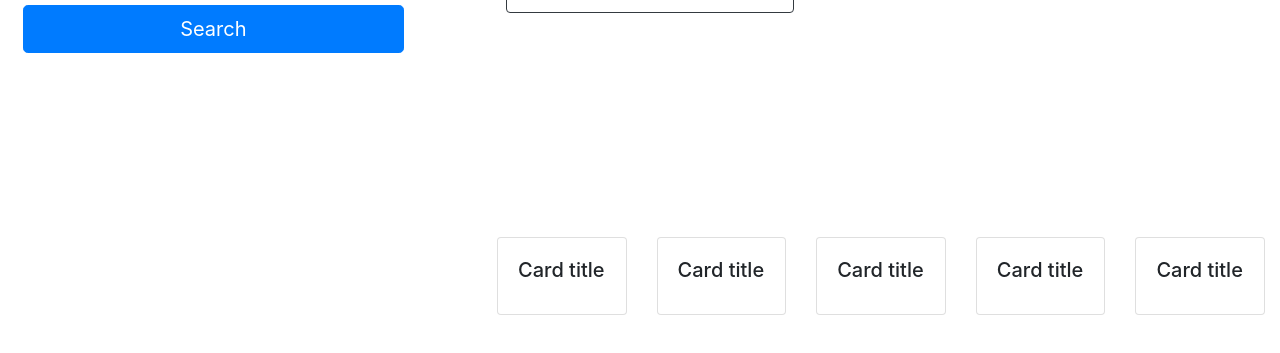
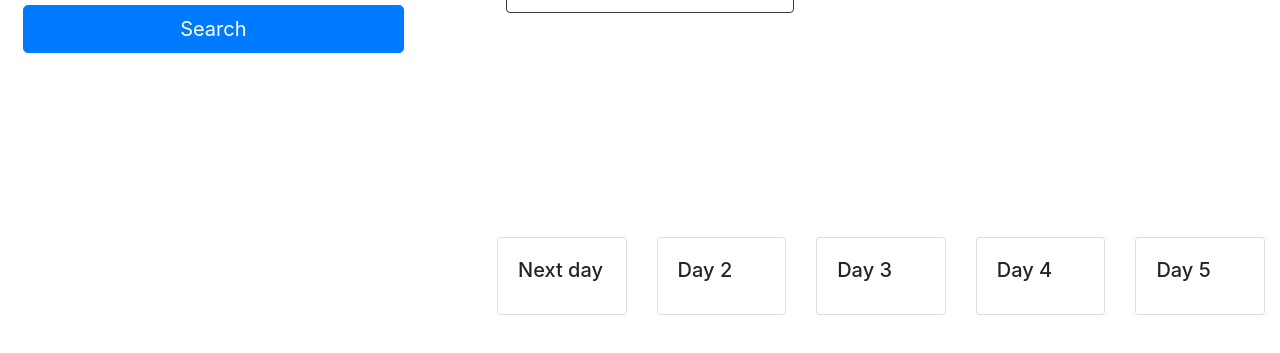
Before and after one commit to CRParrott/Weather-Dashboard, a plain HTML site: page index.html in a window 1280 px wide. Shown: the part 323-676 px from the top of the page. Drawn offline with nearby package versions, Linux system fonts and the light colour scheme.

Commit message:
Adding titles to cards

```diff
--- a/index.html
+++ b/index.html
@@ -40,35 +40,35 @@
                     <div class="col mb-5">
                         <div class="card">
                             <div class="card-body">
-                                <h5 class="card-title">Card title</h5>
+                                <h5 class="card-title">Next day</h5>
                             </div>
                         </div>
                     </div>
                     <div class="col mb-5">
                         <div class="card">
                             <div class="card-body">
-                                <h5 class="card-title">Card title</h5>
+                                <h5 class="card-title">Day 2</h5>
                             </div>
                         </div>
                     </div>
                     <div class="col mb-5">
                         <div class="card">
                             <div class="card-body">
-                                <h5 class="card-title">Card title</h5>
+                                <h5 class="card-title">Day 3</h5>
                             </div>
                         </div>
                     </div>
                     <div class="col mb-5">
                         <div class="card">
                             <div class="card-body">
-                                <h5 class="card-title">Card title</h5>
+                                <h5 class="card-title">Day 4</h5>
                             </div>
                         </div>
                     </div>
                     <div class="col mb-5">
                         <div class="card">
                             <div class="card-body">
-                                <h5 class="card-title">Card title</h5>
+                                <h5 class="card-title">Day 5</h5>
                             </div>
                         </div>
                     </div>
```
